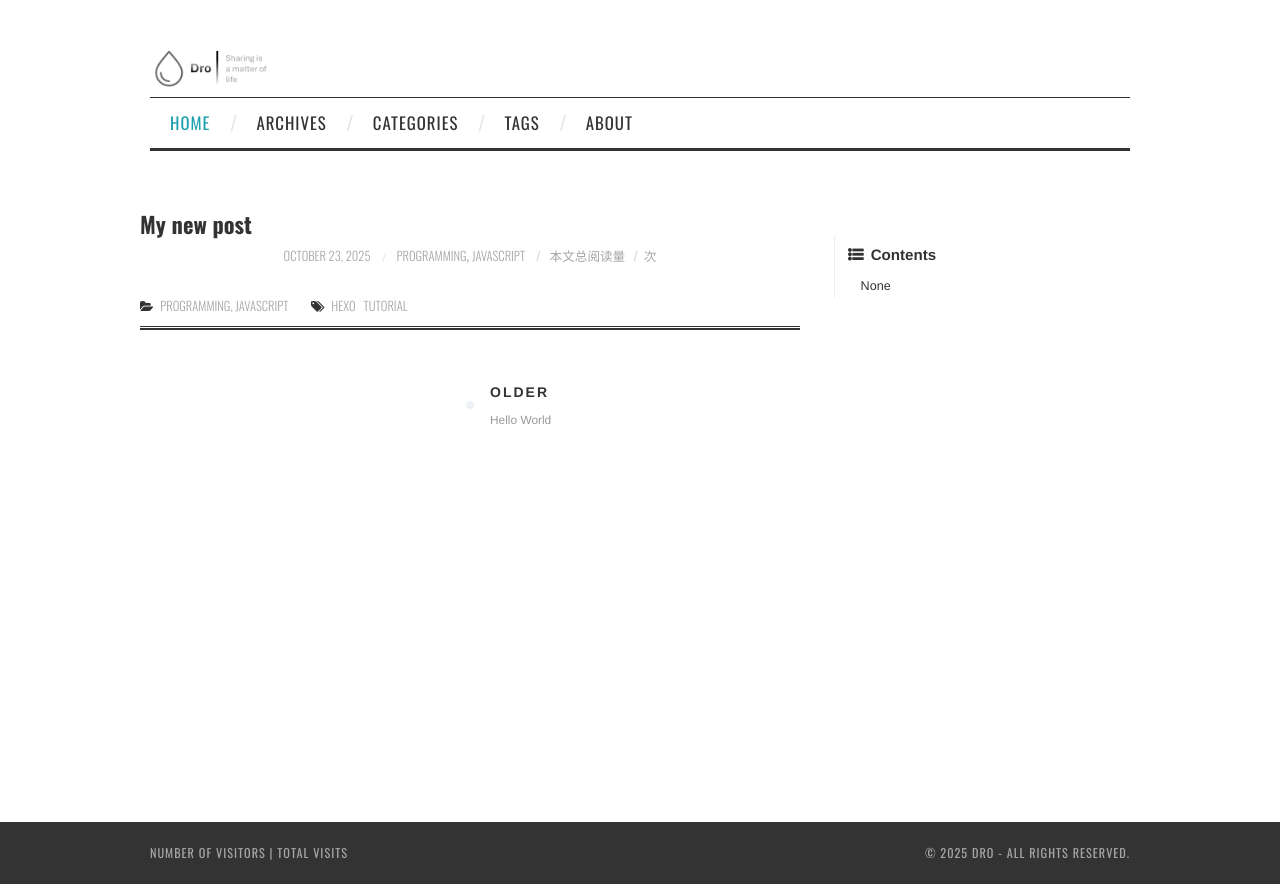
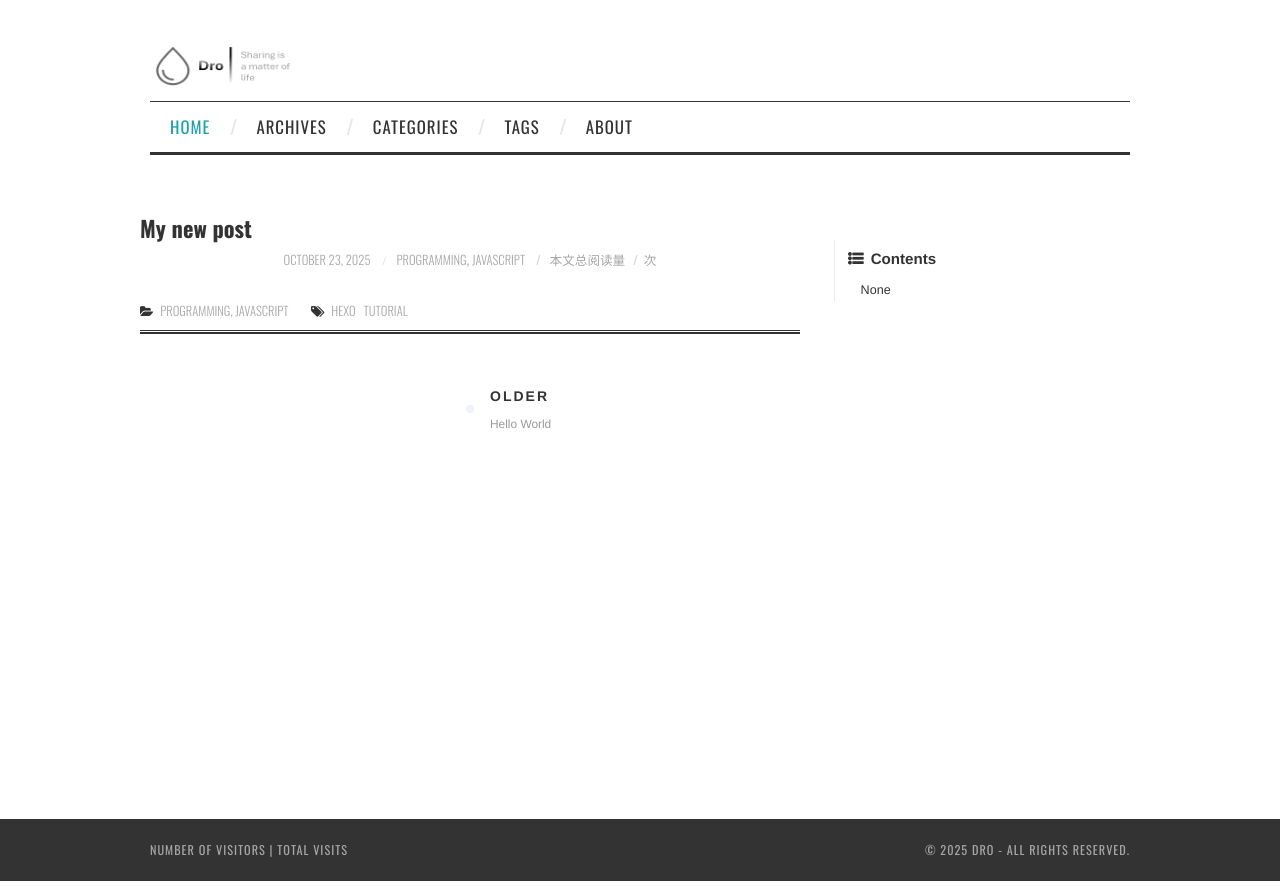
Before and after one commit to droplet-dro/droplet-dro.github.io, a plain HTML site: page 2025/10/23/My-new-post/index.html in a window 1280 px wide. Drawn offline with nearby package versions, Linux system fonts and the light colour scheme; some packages are replaced by stand-ins of ours; a script that the page names is missing.

Commit message:
R0-1-4
Redeploy for logo update

```diff
--- a/2025/10/23/My-new-post/index.html
+++ b/2025/10/23/My-new-post/index.html
@@ -71,7 +71,7 @@
           <h1 class="site-title">
 
               <a href="/" rel="home" >
-                <img style="margin-bottom: 5px;"  width="124.7px" height="46.5px" alt="Hike News" src="https://droplet-dro.github.io/css/images/drop-logo.png">
+                <img style="margin-bottom: 10px;"  width="150px" height="50px" alt="Hike News" src="https://droplet-dro.github.io/css/images/drop-logo.png">
               </a>
 
           </h1>
```
Also changed, not shown: 2025/10/23/hello-world/index.html (+1 -1 lines), about/index.html (+1 -1 lines), archives/2025/10/index.html (+1 -1 lines), archives/2025/index.html (+1 -1 lines), archives/index.html (+1 -1 lines), categories/Programming/JavaScript/index.html (+1 -1 lines), categories/Programming/index.html (+1 -1 lines), categories/index.html (+1 -1 lines), tags/hexo/index.html (+1 -1 lines), tags/index.html (+1 -1 lines), tags/tutorial/index.html (+1 -1 lines).
